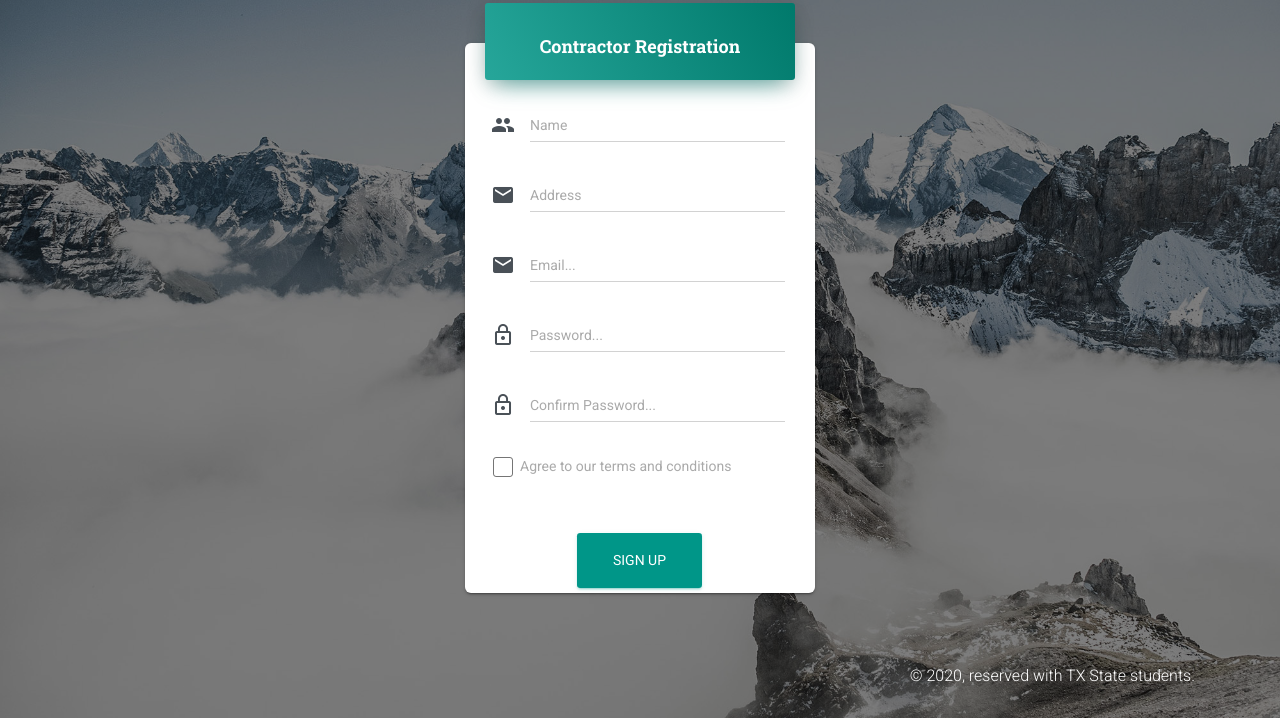
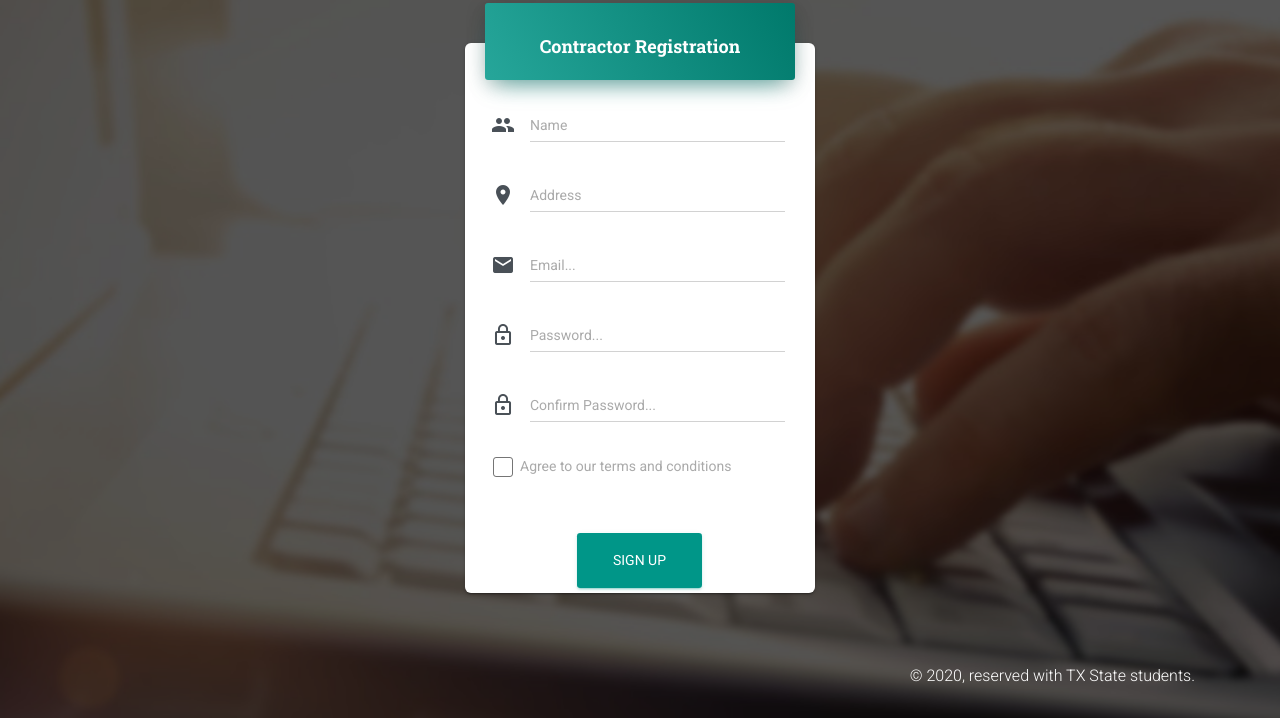
Before and after one commit to tjain16/HomeServiceProvider, a website: page examples/register-contractor.html in a window 1280 px wide. Shown: the part 82-800 px from the top of the page. Drawn offline with Linux system fonts and the light colour scheme; some packages are replaced by stand-ins of ours.

Commit message:
Update login and registration background image

```diff
--- a/examples/register-contractor.html
+++ b/examples/register-contractor.html
@@ -78,7 +78,7 @@
        </div> -->
      </div>
    </nav>
-   <div class="page-header header-filter" style="background-image: url('../assets/img/bg7.jpg'); background-size: cover; background-position: top center;">
+   <div class="page-header header-filter" style="background-image: url('../assets/img/login-bg.jpg'); background-size: cover; background-position: top center;">
      <div class="container">
        <div class="row">
          <div class="col-lg-4 col-md-6 ml-auto mr-auto">
@@ -111,7 +111,7 @@
                 <div class="input-group">
                     <div class="input-group-prepend">
                       <span class="input-group-text">
-                        <i class="material-icons">mail</i>
+                        <i class="material-icons">location_on</i>
                       </span>
                     </div>
                     <input type="text" class="form-control" placeholder="Address">
```
Also changed, not shown: examples/login-page.html (+1 -1 lines), examples/register-customer.html (+2 -2 lines), assets/img/login-bg.jpg (added).
